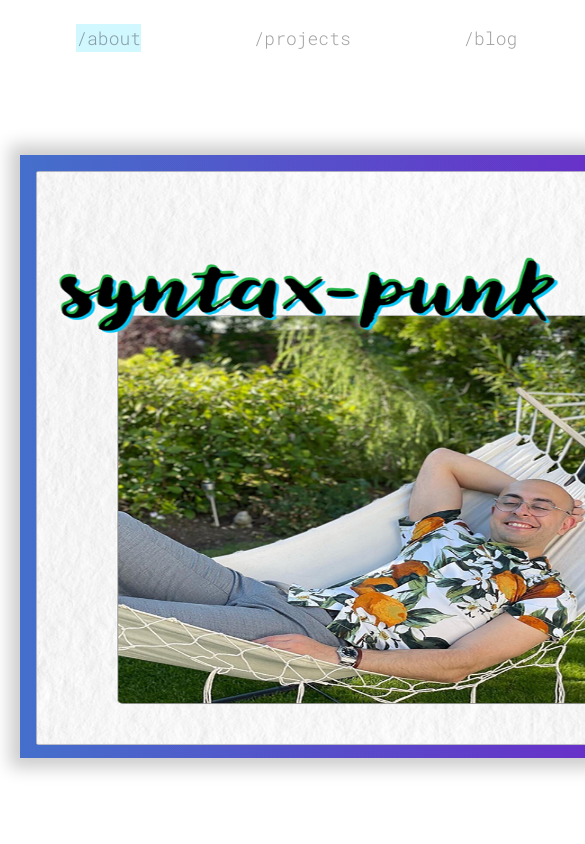
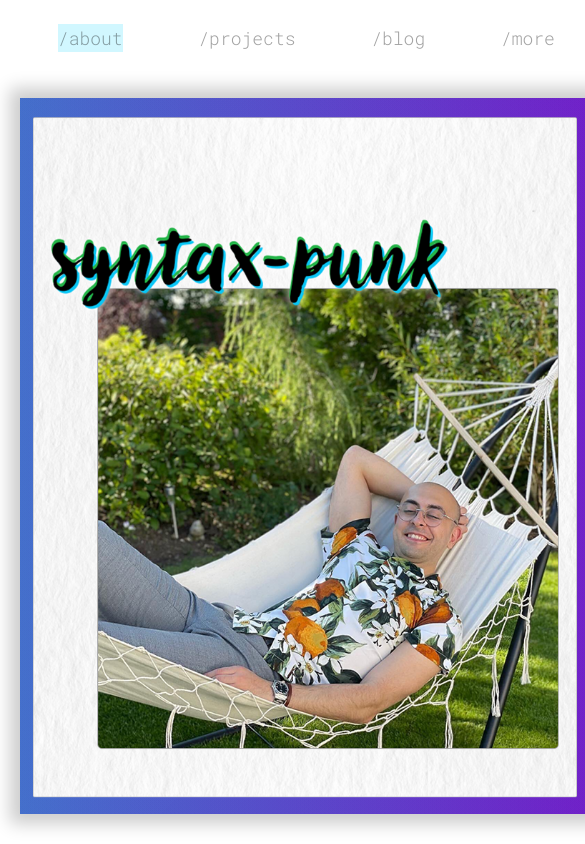
Before and after one commit to syntax-punk/syntaxpunkdotcom, a Next.js app: page / in a window 390 px wide. Shown: the top 844 px of the page, 585 px wide, since content can reach past the window. Built offline with nearby package versions, Linux system fonts and the light colour scheme.

Commit message:
Fixed the sizing issue that was making me uncomfy

```diff
--- a/components/flipcard/cardBodyDesktop.tsx
+++ b/components/flipcard/cardBodyDesktop.tsx
@@ -2,7 +2,12 @@ import React from "react";
 import Image from 'next/image';
 import { CardArticle } from "./cardArticle";
 
-const FlipCardBodyDesktop: React.FC = () => {
+interface Props {
+  width: number;
+  height: number;
+}
+
+const FlipCardBodyDesktop: React.FC<Props> = ({ width, height }) => {
   return (
     <>
       <figure className="flipcard-face">
@@ -11,9 +16,10 @@ const FlipCardBodyDesktop: React.FC = () => {
           className="mephoto"
           src="/images/syntaxpnk.png"
           alt="Photo of me"
-          layout="fill"
           placeholder="blur"
           blurDataURL="/images/syntaxpnk_blurred.png"
+          width={width}
+          height={height}
           />
       </figure>
       <div className="flipcard-back">
--- a/components/flipcard/flipcard.tsx
+++ b/components/flipcard/flipcard.tsx
@@ -13,7 +13,13 @@ const FlipCard = () => {
   useEffect(function setCardSizeOnMount() {
     if (!containerref.current) return;
     const bbox = containerref.current.getBoundingClientRect();
-    setCardSize([bbox.height * 0.8,  bbox.height]);
+    const heightMargin = 0.95;
+    const widthMargin = 0.8;
+
+    const cardHeight = bbox.height * heightMargin;
+    const cardWidth = cardHeight * widthMargin;
+
+    setCardSize([cardWidth,  cardHeight]);
   }, [])
 
   const [width, height] = cardSize;
@@ -27,7 +33,10 @@ const FlipCard = () => {
         style={{ width: `${width}px`, height: `${height}px`}}
       >
         <div className={`flipcard-content ${extraClassName}`}>
-          { isMobile ? <FlipCardBodyMobile /> : <FlipCardBodyDesktop />}
+          { isMobile
+            ? <FlipCardBodyMobile />
+            : <FlipCardBodyDesktop width={width} height={height} />
+          }
         </div>
       </div>
     </Container>
@@ -53,7 +62,8 @@ const Container = styled.section`
     cursor: pointer;
 
     &.desktop {
-      min-width: 720px;
+      min-width: 500px;
+      min-height: 625px;
     }
   }
 
@@ -77,9 +87,9 @@ const Container = styled.section`
   }
 
   .flipcard-face, .flipcard-back {
+    position: absolute;
     height: 100%;
     width: 100%;
-    position: absolute;
     bottom: 0;
     left: 0;
     border-radius: 2px;
@@ -168,11 +178,6 @@ const Container = styled.section`
 
   @media only screen and (max-width: 960px) {
 
-    .flipcard {
-      height: 80% !important;
-      width: 80% !important;
-    }
-
     article {
       padding: 1rem 0.8rem;
 
```
